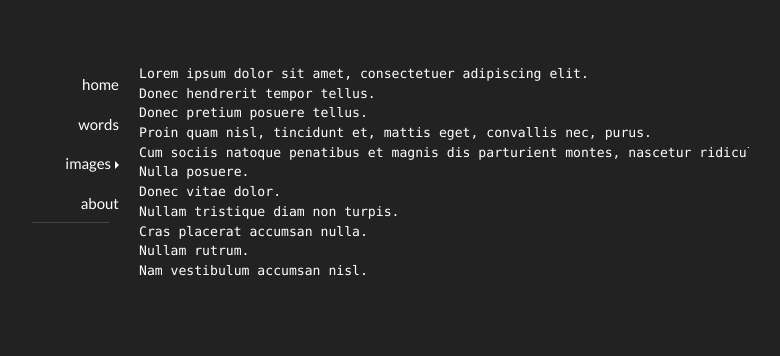
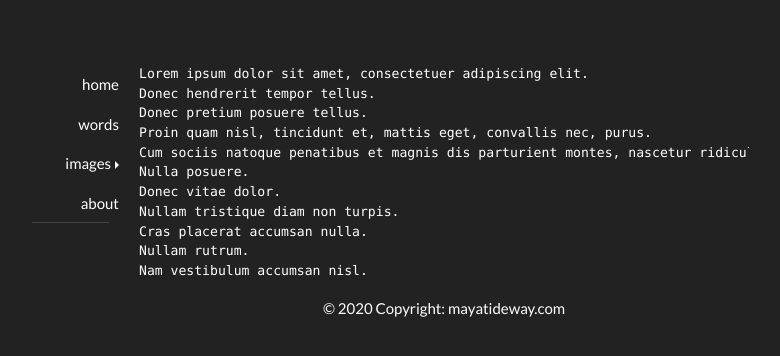
Before and after one commit to imtayadeway/timwadephotography, a Jekyll site: the page built from words/index.md, in a window 1280 px wide. Shown: the top 356 px of the page, without its empty margins (196-976 px from the left). Built offline with Jekyll 4.4.1, drawn with Linux system fonts in a browser that asks for light colours; nearby versions of some CDN libraries.

Commit message:
Copyright

```diff
--- a/_layouts/default.html
+++ b/_layouts/default.html
@@ -40,6 +40,9 @@
         </div>
       </div>
     </div>
+    <footer>
+      <p class="text-center">&copy; {{ site.time | date: '%Y' }} Copyright: <a href="mayatideway.com">mayatideway.com</a></p>
+    </footer>
     <script src="https://code.jquery.com/jquery-3.2.1.slim.min.js" integrity="sha384-KJ3o2DKtIkvYIK3UENzmM7KCkRr/rE9/Qpg6aAZGJwFDMVNA/GpGFF93hXpG5KkN" crossorigin="anonymous"></script>
     <script src="https://cdnjs.cloudflare.com/ajax/libs/popper.js/1.12.9/umd/popper.min.js" integrity="sha384-ApNbgh9B+Y1QKtv3Rn7W3mgPxhU9K/ScQsAP7hUibX39j7fakFPskvXusvfa0b4Q" crossorigin="anonymous"></script>
     <script src="/assets/js/bootstrap.min.js"></script>
--- a/_sass/main.scss
+++ b/_sass/main.scss
@@ -1,3 +1,10 @@
 .main {
   margin-top: 5%;
 }
+
+a {
+  color: #fff;
+  &:hover {
+    color: #888;
+  }
+}
```
